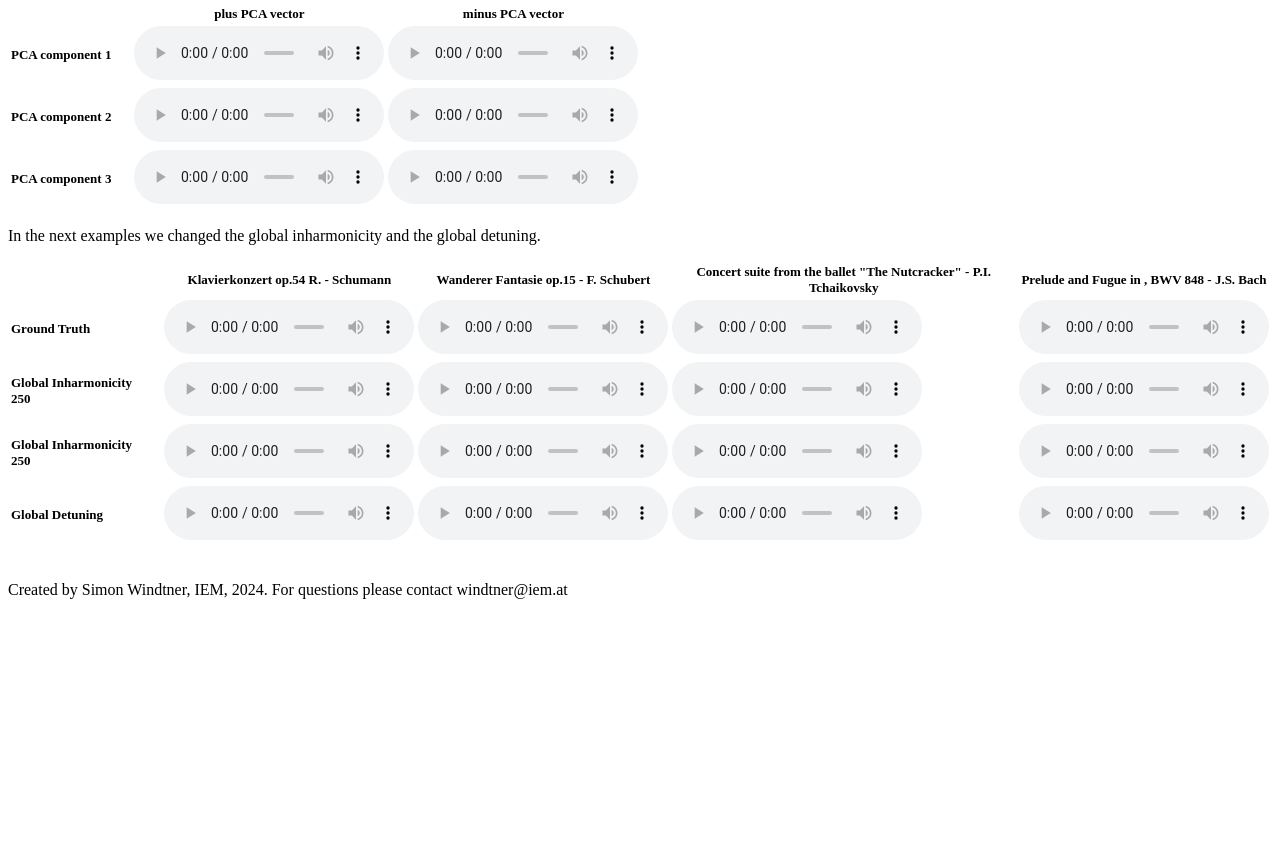
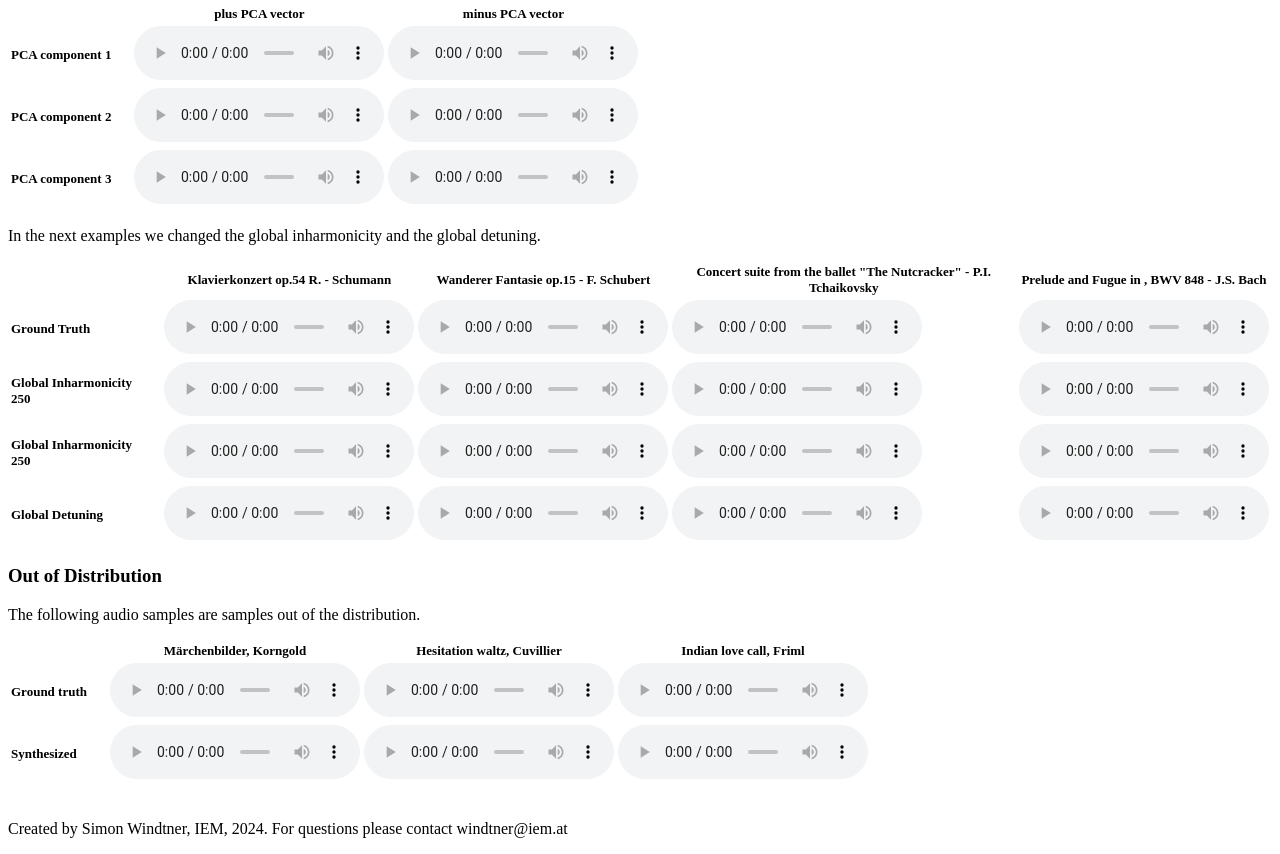
Before and after one commit to simonwindtner/AnalysisDPM, a plain HTML site: page index.html in a window 1280 px wide. Shown: the part 1259-2113 px from the top of the page. Before the commit the page ends 1874 px from the top, so only its background shows below. Drawn offline with Linux system fonts and the light colour scheme.

Commit message:
add of Out of the distribution files

```diff
--- a/index.html
+++ b/index.html
@@ -339,6 +339,50 @@
         </table>
     </font>
 
+
+    <h3>Out of Distribution</h3>
+    <p>
+        The following audio samples are samples out of the distribution.
+    </p>
+    <font size="2">
+        <table>
+            <tr>
+                <th></th>
+                <th>Märchenbilder, Korngold</th>
+                <th>Hesitation waltz, Cuvillier </th>
+                <th>Indian love call, Friml </th>
+
+
+                <tr>
+                    <th align="left" , style="padding-right:20px;"> Ground truth</th>
+                    <td><audio controls style="width: 250px;">
+                            <source src="files/outDistribution/Korngold.mp3" type="audio/flac">
+                        </audio></td>
+                    <td><audio controls style="width: 250px;">
+                            <source src="files/outDistribution/Cuvilier.mp3" type="audio/flac">
+                        </audio></td>
+                    <td><audio controls style="width: 250px;">
+                            <source src="files/outDistribution/Friml.mp3" type="audio/flac">
+                        </audio></td>
+                </tr>
+
+                <tr>
+                    <th align="left" , style="padding-right:20px;"> Synthesized </th>
+                    <td><audio controls style="width: 250px;">
+                            <source src="files/outDistribution/Korngold.wav" type="audio/flac">
+                        </audio></td>
+                    <td><audio controls style="width: 250px;">
+                            <source src="files/outDistribution/Cuvilier.wav" type="audio/flac">
+                        </audio></td>
+                    <td><audio controls style="width: 250px;">
+                            <source src="files/outDistribution/Friml.wav.wav" type="audio/flac">
+                        </audio></td>
+                </tr>
+
+            </tr>
+
+        </table>
+    </font>
 <!--
     <h3>Deep Filter Net applied to white guassian noise speech samples, with 20dB SNR, and synthesized with different vocoders</h3>
 
```
Also changed, not shown: 6 other files.
